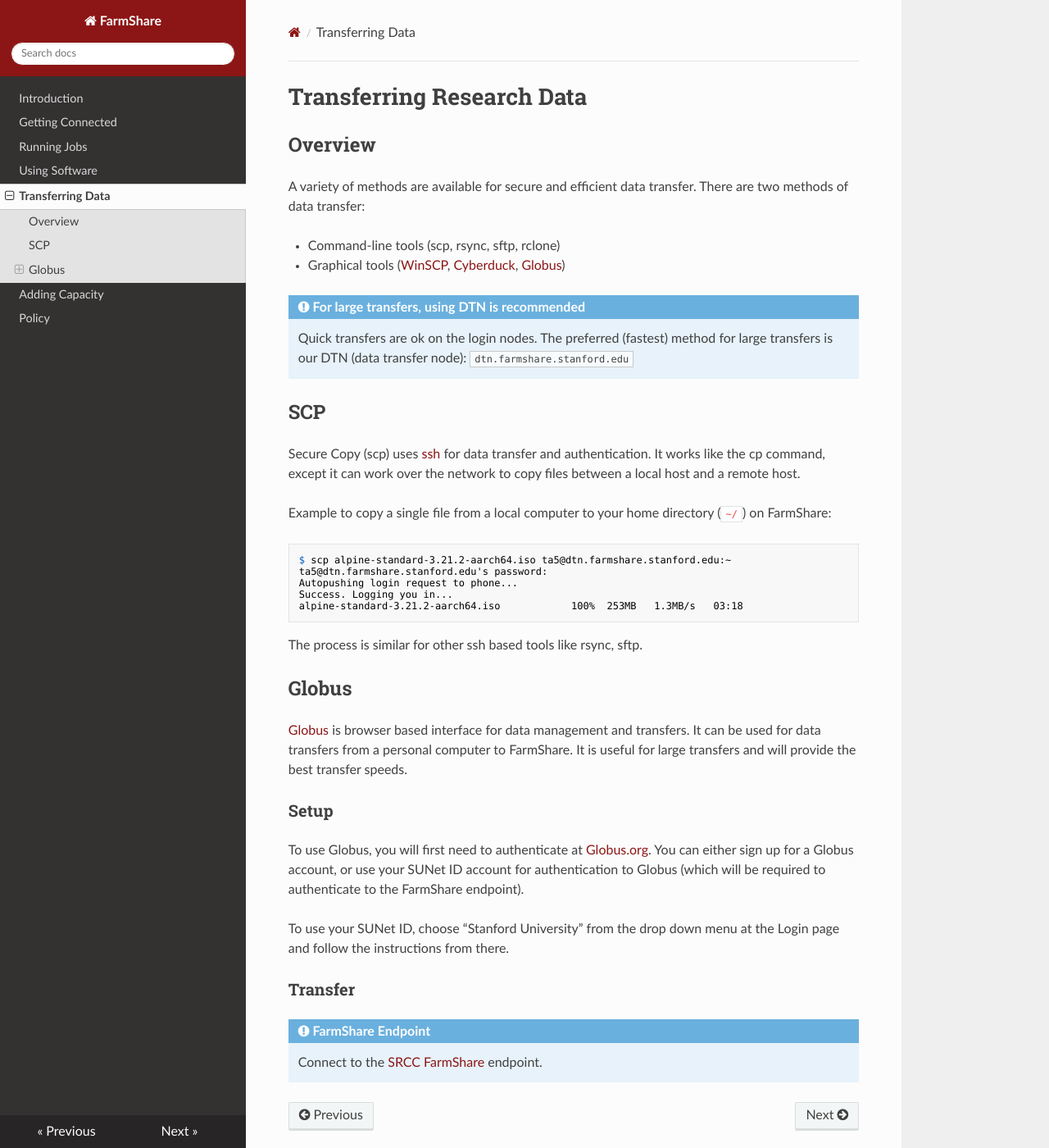
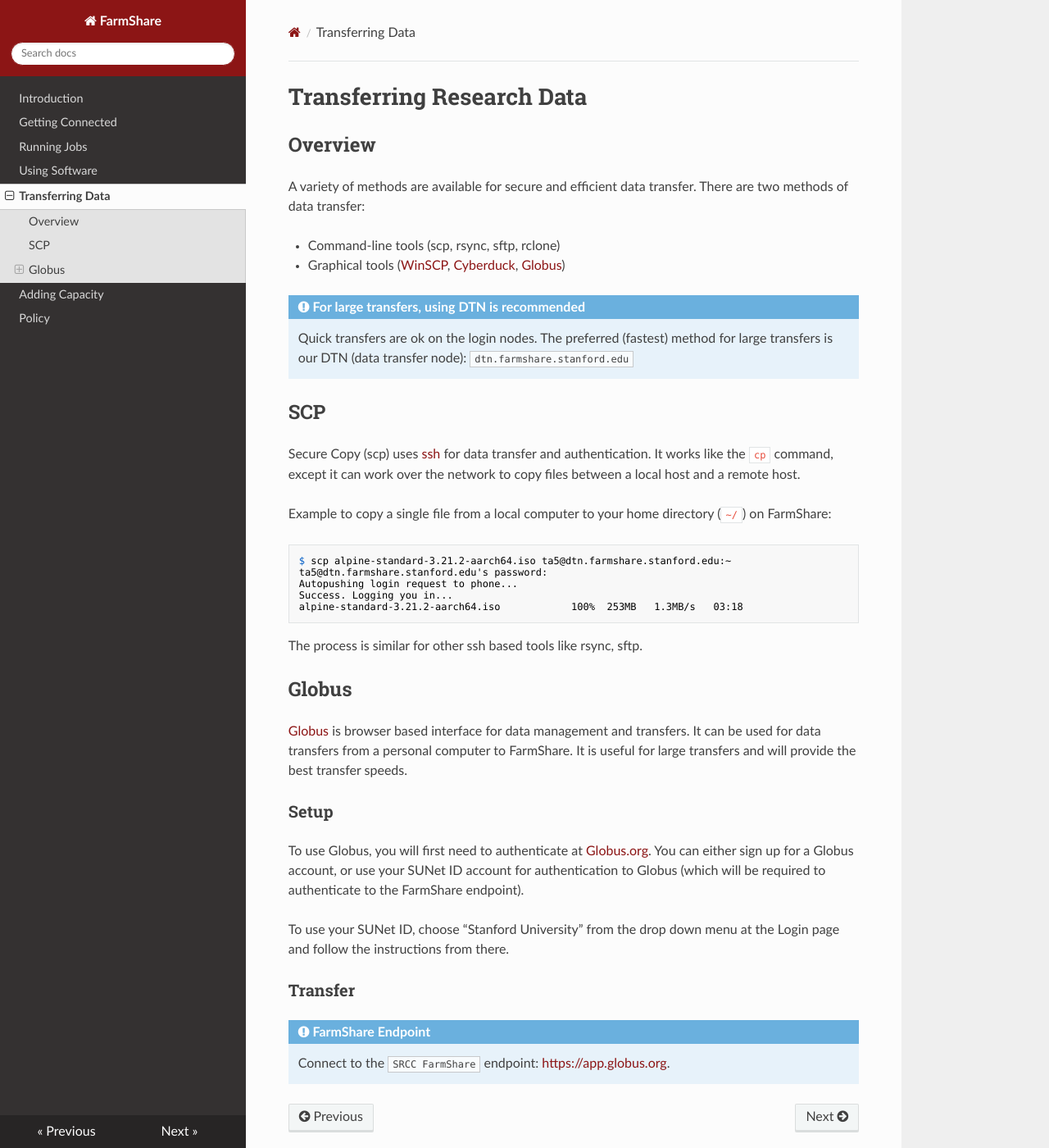
Before and after one commit to stanford-rc/farmshare-docs, an MkDocs documentation site: the page built from docs/transfer.md, in a window 1280 px wide and 1400 px high. Shown: the whole window at 82% size. Built offline with MkDocs 1.6.1, drawn with Linux system fonts in a browser that asks for light colours; nearby versions of some CDN libraries.

Commit message:
fixed typo

```diff
--- a/docs/transfer.md
+++ b/docs/transfer.md
@@ -12,7 +12,7 @@
 
 ## SCP
 
-Secure Copy (scp) uses [ssh](connecting.md#ssh) for data transfer and authentication. It works like the cp command, except it can work over the network to copy files between a local host and a remote host.
+Secure Copy (scp) uses [ssh](connecting.md#ssh) for data transfer and authentication. It works like the `cp` command, except it can work over the network to copy files between a local host and a remote host.
 
 Example to copy a single file from a local computer to your home directory (`~/`) on FarmShare:
 
@@ -39,4 +39,4 @@
 ### Transfer
 
 !!! note "FarmShare Endpoint"
-    Connect to the [SRCC FarmShare](https://app.globus.org/file-manager?origin_id=13818aec-5644-11e9-9e6e-0266b1fe9f9e) endpoint.
+    Connect to the `SRCC FarmShare` endpoint: [https://app.globus.org](https://app.globus.org/file-manager?origin_id=13818aec-5644-11e9-9e6e-0266b1fe9f9e).
```
